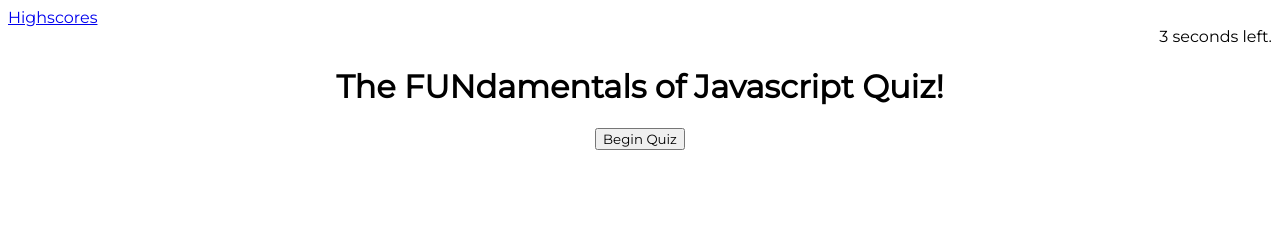
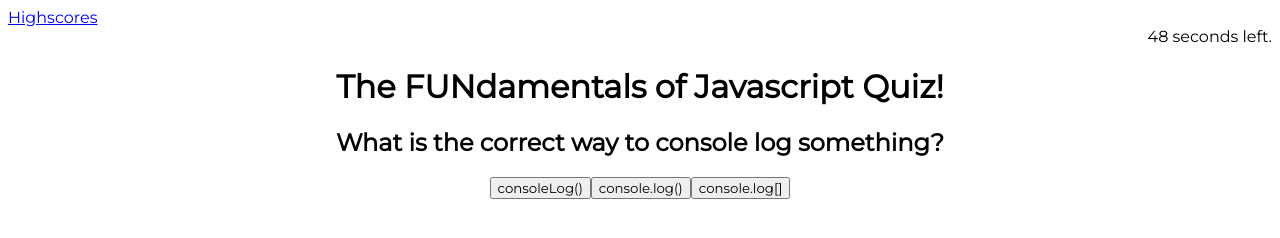
Before and after one commit to emmareimer/javascript_fundamentals_quiz, a plain HTML site: page index.html in a window 1280 px wide. Both pictures are taken after a click on the button "Begin Quiz". Drawn offline with Linux system fonts and the light colour scheme.

Commit message:
updated javascript with game functions

```diff
--- a/Assets/script.js
+++ b/Assets/script.js
@@ -2,109 +2,216 @@
 // I WANT to take a timed quiz on JavaScript fundamentals that stores high scores
 // SO THAT I can gauge my progress compared to my peers
 
-// GIVEN I am taking a code quiz
-// WHEN I click the start button
-// THEN a timer starts and I am presented with a question
-// WHEN I answer a question
-// THEN I am presented with another question
-// WHEN I answer a question incorrectly
-// THEN time is subtracted from the clock
-// WHEN all questions are answered or the timer reaches 0
-// THEN the game is over
 // WHEN the game is over
 // THEN I can save my initials and my score
 
 // Assign query selector variables
 var startQuiz = document.querySelector(".start-quiz");
+var quizQuestions = document.querySelector("#questions");
+var quizAnswers = document.querySelector("#possible-answers");
+var hiddenCorrect = document.querySelector("#hidden-correct");
+var displayScore = document.querySelector(".display-score");
 
 //Assign other variables
 
 // Emptry array for high scores to be pushed in to from local storage
-    var storedHighScores = []
+var storedHighScores = [];
 
 // Connects timeEl with timer in html
 var timeEl = document.querySelector(".timer");
 
 // Sets the seconds in the game for setTime function
-    var secondsLeft = 5;
+var secondsLeft = 50;
 
 // Other variables
-    var userScore = []
-
+var possibleAnswers = [];
+var userAnswer = [];
+var userScore = 0;
+var questionOnQuiz = "";
+var questionIndex = 0;
+var currentQuestion = null;
 
 // Assign variables to array for quiz questions
-var quizQuestions = [
-    {question: "What is the correct way to console log something?",
+var questions = [
+  {
+    question: "What is the correct way to console log something?",
     answers: {
       a: "consoleLog()",
       b: "console.log()",
-        c: "console.log[]"
+      c: "console.log[]",
     },
-    correctAnswer: "b"
+    correctAnswer: "b",
   },
-    {question: "If you type the following code in the console window, what result will you get? 3 > 2 > 1 === false;",
+
+  {
+    question:
+      "If you type the following code in the console window, what result will you get? 3 > 2 > 1 === false;",
     answers: {
       a: "True",
       b: "False",
     },
-    correctAnswer: "a"
+    correctAnswer: "a",
   },
-    {question: "Javascript is a ___-side programming language.",
+
+  {
+    question: "Javascript is a ___-side programming language.",
     answers: {
       a: "Client",
       b: "Server",
       c: "Both",
-        d: "None"
+      d: "None",
     },
-    correctAnswer: "c"
+    correctAnswer: "c",
   },
-]
 
+  {
+    question:
+      "Which of the following will write the message “Hello, World!” in an alert box?",
+    answers: {
+      a: "alertBox(“Hello, World!”);",
+      b: "alert('Hello, World!');",
+      c: "msgAlert(“Hello, World!”);",
+      d: "log(“Hello, World!”);",
+    },
+    correctAnswer: "b",
+  },
+
+  {
+    question: "How do you find the minimum of x and y using JavaScript?",
+    answers: {
+      a: "min(x,y);",
+      b: "Math.min(x,y)",
+      c: "Math.min(xy)",
+      d: "min(xy);",
+    },
+    correctAnswer: "b",
+  },
+
+  {
+    question:
+      "Which is the correct “if” statements to execute certain code if “x” is equal to 2?",
+    answers: {
+      a: "if(x 2)",
+      b: "if(x = 2)",
+      c: "if(x == 2)",
+      d: "if(x != 2 )",
+    },
+    correctAnswer: "c",
+  },
+
+  {
+    question: "What will the code return? Boolean(3 < 7)",
+    answers: {
+      a: "True",
+      b: "False",
+      c: "NaN",
+      d: "SyntaxError",
+    },
+    correctAnswer: "a",
+  },
+];
 
 // Create function to begin quiz
-function begin(){
+function begin() {
   // Call function to begin timer
   setTime();
-    console.log(quizQuestions)
+  // Hide start button upon clicking begin quiz
+  startQuiz.style.display = "none";
+  nextQuestion();
+}
+
 // For loop to iterate through questions and answers
+function nextQuestion() {
+  currentQuestion = questions[questionIndex];
+  quizQuestions.textContent = currentQuestion.question;
 
+  var answerKeys = Object.keys(currentQuestion.answers);
 
-    // If: answer matches correct answer, display correct and go to next question <- !!! event listeners? !!!
+  quizAnswers.innerHTML = "";
+  // For loop to iterate through current answers
+  for (let i = 0; i < answerKeys.length; i++) {
+    var answerBtn = document.createElement("button");
 
+    // For every answer, create a button with the text content by iterateing through the answer key index (a, b, c, d)
+    answerBtn.textContent = currentQuestion.answers[answerKeys[i]];
+
+    answerBtn.addEventListener("click", selectAnswer);
+    quizAnswers.appendChild(answerBtn);
+  }
+  questionIndex++;
+}
+
+function selectAnswer(event) {
+  userAnswer = event.target;
+
+  // If: answer matches correct answer, display "correct" and go to next question
+  if (
+    userAnswer.textContent ===
+    currentQuestion.answers[currentQuestion.correctAnswer]
+  ) {
+    alert("Correct! +10 points");
+    userScore = userScore + 10;
+  }
 
   // Else if: timer deducts ten seconds
+  else if (
+    userAnswer.textContent !=
+    currentQuestion.answers[currentQuestion.correctAnswer]
+  ) {
+    secondsLeft = secondsLeft - 10;
+  }
 
+  if (questionIndex < questions.length && secondsLeft > 0) {
+    nextQuestion();
+  }
 
-    // Else if: all questions are done, push seconds left to user score
+  // Else render results
+  else if (
+    questionIndex == questions.length ||
+    secondsLeft == 0 ||
+    secondsLeft < 0
+  ) {
+    showResults();
+  }
+}
+
+function showResults() {
+  quizQuestions.style.display = "none";
+  quizAnswers.style.display = "none";
+  userScore = userScore + secondsLeft;
+  console.log(userScore);
+  //
+  //
+  //
+  //
+  //
 }
 
 // Timer function
 function setTime() {
   // Sets interval in variable
-    var timerInterval = setInterval(function() {
+  var timerInterval = setInterval(function () {
     secondsLeft--;
     timeEl.textContent = secondsLeft + " seconds left.";
 
-      if(secondsLeft === 0) {
+    if (
+      secondsLeft === 0 ||
+      secondsLeft < 0 ||
+      questionIndex == questions.length
+    ) {
       // Stops execution of action at set interval
       clearInterval(timerInterval);
-        // End game !!!
     }
-
   }, 1000);
 }
 
 // Call functions
 
-
 // Get item/set item to store info to local storage
-
 
 // Get items from local storage - push to empty array
 
-
 // Display empty array in to high scores
-
 
 // Create event listeners for start-quiz button
 startQuiz.addEventListener("click", begin);
--- a/Assets/style.css
+++ b/Assets/style.css
@@ -17,3 +17,7 @@ h1 {
 main {
     text-align: center;
 }
+
+.hidden-correct {
+    visibility: hidden;
+}
--- a/index.html
+++ b/index.html
@@ -1,34 +1,42 @@
 <!DOCTYPE html>
 <html lang="en">
   <head>
-    <meta charset="UTF-8">
-    <meta http-equiv="X-UA-Compatible" content="IE=edge">
-    <meta name="viewport" content="width=device-width, initial-scale=1.0">
+    <meta charset="UTF-8" />
+    <meta http-equiv="X-UA-Compatible" content="IE=edge" />
+    <meta name="viewport" content="width=device-width, initial-scale=1.0" />
     <title>Javascript Quiz</title>
-    <link rel="stylesheet" href="./Assets/style.css">
+    <link rel="stylesheet" href="./Assets/style.css" />
     <!-- Link Google Fonts-->
-    <link rel="preconnect" href="https://fonts.googleapis.com">
-    <link rel="preconnect" href="https://fonts.gstatic.com" crossorigin>
-    <link href="https://fonts.googleapis.com/css2?family=Montserrat&display=swap" rel="stylesheet">
-    <link rel="preconnect" href="https://fonts.googleapis.com">
-    <link rel="preconnect" href="https://fonts.gstatic.com" crossorigin>
-    <link href="https://fonts.googleapis.com/css2?family=Merriweather&display=swap" rel="stylesheet">
+    <link rel="preconnect" href="https://fonts.googleapis.com" />
+    <link rel="preconnect" href="https://fonts.gstatic.com" crossorigin />
+    <link
+      href="https://fonts.googleapis.com/css2?family=Montserrat&display=swap"
+      rel="stylesheet"
+    />
+    <link rel="preconnect" href="https://fonts.googleapis.com" />
+    <link rel="preconnect" href="https://fonts.gstatic.com" crossorigin />
+    <link
+      href="https://fonts.googleapis.com/css2?family=Merriweather&display=swap"
+      rel="stylesheet"
+    />
   </head>
   <body>
     <header>
       <nav>
-            <div class ="highscores">
+        <div class="highscores">
           <a href="#">Highscores</a>
         </div>
-            <div class ="timer"></div>
+        <div class="timer"></div>
       </nav>
       <h1>The FUNdamentals of Javascript Quiz!</h1>
     </header>
     <main>
-        <div class="question"></div>
-        <div class="answers"></div>
-        <div class ="scoreboard"></div>
-        <button class ="start-quiz">Begin Quiz</button>
+      <div class="empty-container">
+        <h2 id="questions"></h2>
+        <p id="possible-answers"></p>
+      </div>
+      <div class="scoreboard"></div>
+      <button class="start-quiz">Begin Quiz</button>
       <!-- Create submit button for high scores
         Create clear scores button
         Create go back button for end of game -->
```
Lines whose indentation alone changed are shown as unchanged.
